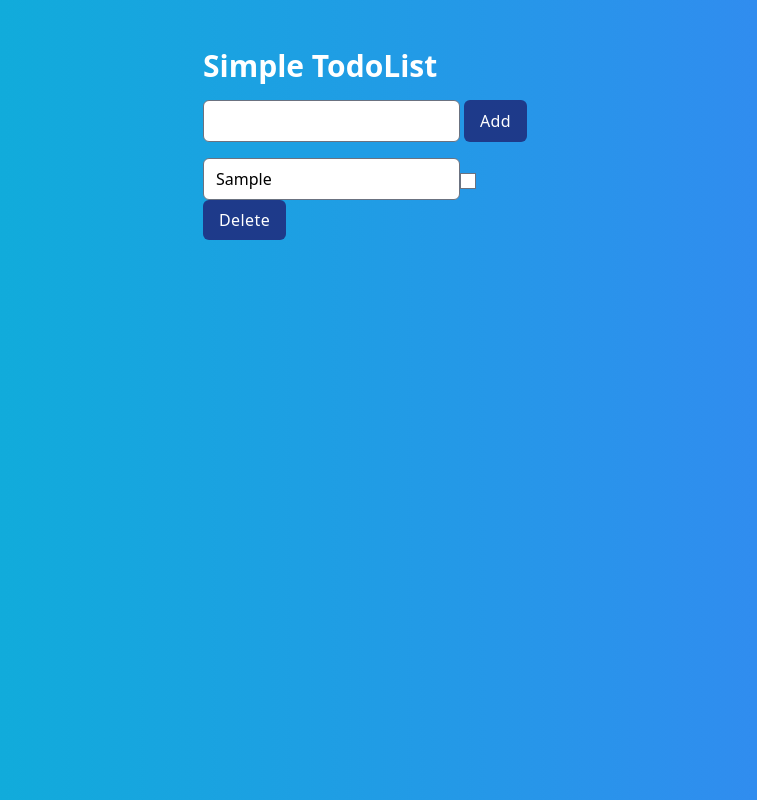
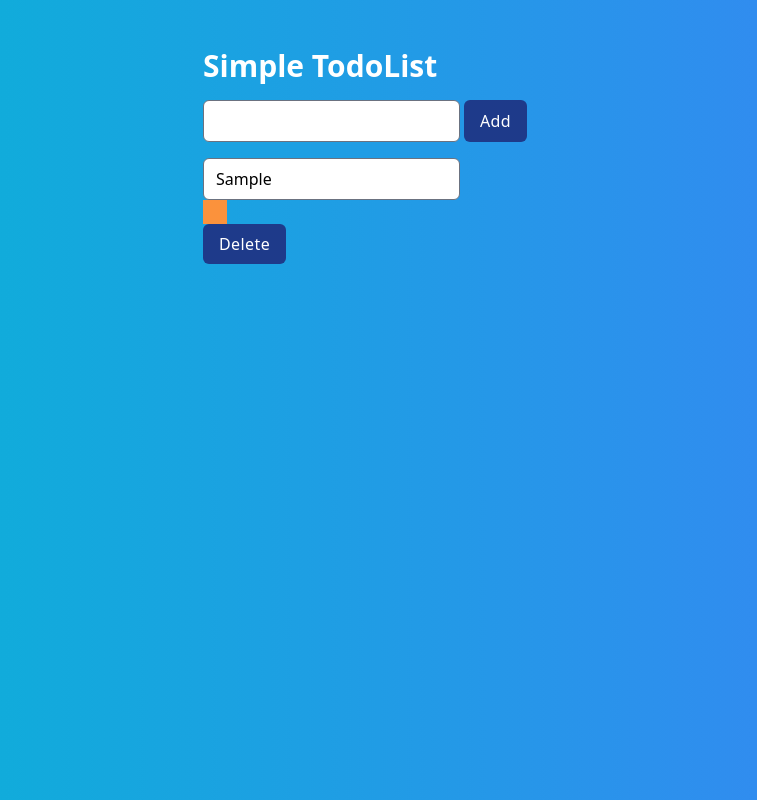
Before and after one commit to s-yoshiii/react-ts-simple-todolist, a React (Create React App) app: page / in a window 1280 px wide. Both pictures are taken after typing "Sample" into the empty fields and a click on the button "Add". Shown: the whole page, without its empty margins (261-1018 px from the left). Built offline with nearby package versions, Linux system fonts and the light colour scheme.

Commit message:
レイアウト調整

```diff
--- a/src/App.tsx
+++ b/src/App.tsx
@@ -11,7 +11,7 @@ function App() {
     handleDelete,
   } = useTodoOperations();
   return (
-    <div className="flex justify-center min-h-screen bg-gradient-to-r from-cyan-500 to-blue-500 ...">
+    <div className="flex justify-center min-h-screen bg-gradient-to-r from-cyan-500 to-blue-500">
       <div className="container max-w-md p-4 md:p-12">
         <h1 className="text-3xl font-bold text-white mb-4">Simple TodoList</h1>
         <form onSubmit={(e) => handleSubmit(e)}>
@@ -40,11 +40,13 @@ function App() {
                 onChange={(e) => handleEdit(todo.id, e.target.value)}
                 disabled={todo.checked}
               />
-              <input
-                type="checkbox"
-                className="form-checkbox"
-                onChange={(e) => handleCheck(todo.id, todo.checked)}
-              />
+              <div className="before:content-[''] before:block before:w-6 before:h-6 before:border-orange-400 before:bg-orange-400 before:border relative">
+                <input
+                  type="checkbox"
+                  className="form-checkbox absolute top-0 left-0 opacity-0"
+                  onChange={(e) => handleCheck(todo.id, todo.checked)}
+                />
+              </div>
               <button
                 type="button"
                 className="rounded-md bg-blue-900 text-white px-4 py-2 tracking-wide"
```
